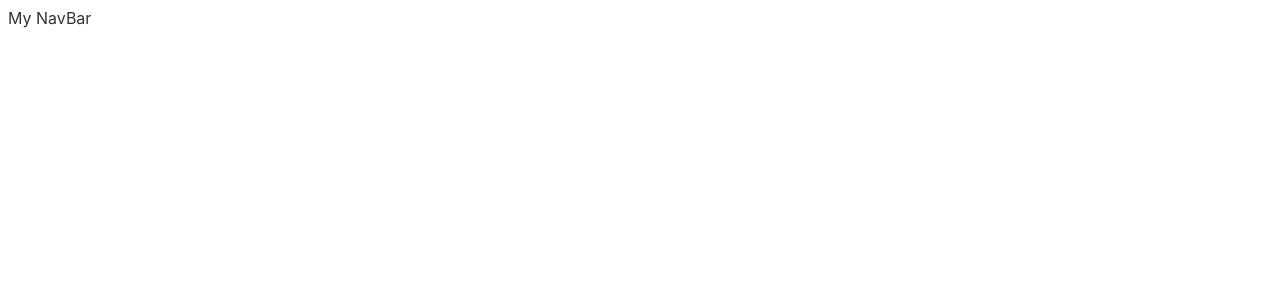
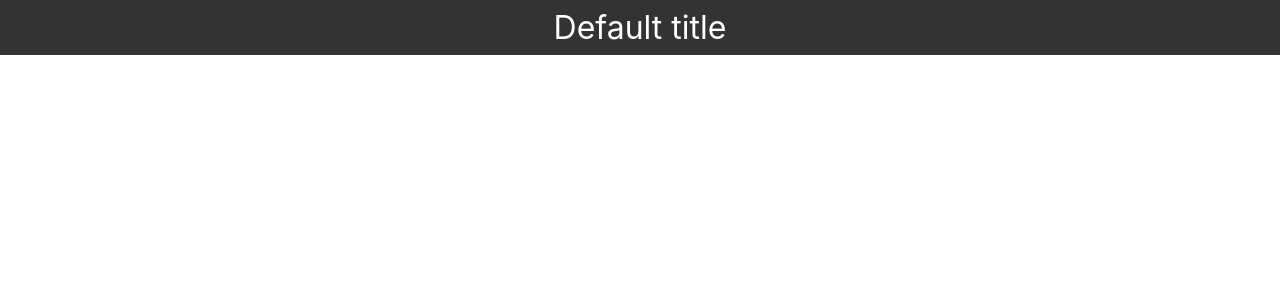
Before and after one commit to jbthecoder5/svelte-learning, a Svelte app: page / in a window 1280 px wide. Shown: the top 300 px of the page. Built offline with nearby package versions, Linux system fonts and the light colour scheme.

Commit message:
learned about components and props

```diff
--- a/public/global.css
+++ b/public/global.css
@@ -7,7 +7,6 @@ html, body {
 body {
 	color: #333;
 	margin: 0;
-	padding: 8px;
 	box-sizing: border-box;
 	font-family: -apple-system, BlinkMacSystemFont, "Segoe UI", Roboto, Oxygen-Sans, Ubuntu, Cantarell, "Helvetica Neue", sans-serif;
 }
--- a/src/Sections/Navbar.svelte
+++ b/src/Sections/Navbar.svelte
@@ -1 +1,17 @@
-<nav>My NavBar</nav>
+<script>
+    export let title="Default title";
+</script>
+
+<style>
+    nav {
+        width: 100%;
+        font-size: 2rem;
+        padding: 0.5rem 0;
+        background-color: #333;
+        color: #fff;
+        text-align: center;
+    }
+
+</style>
+
+<nav>{title}</nav>
```
